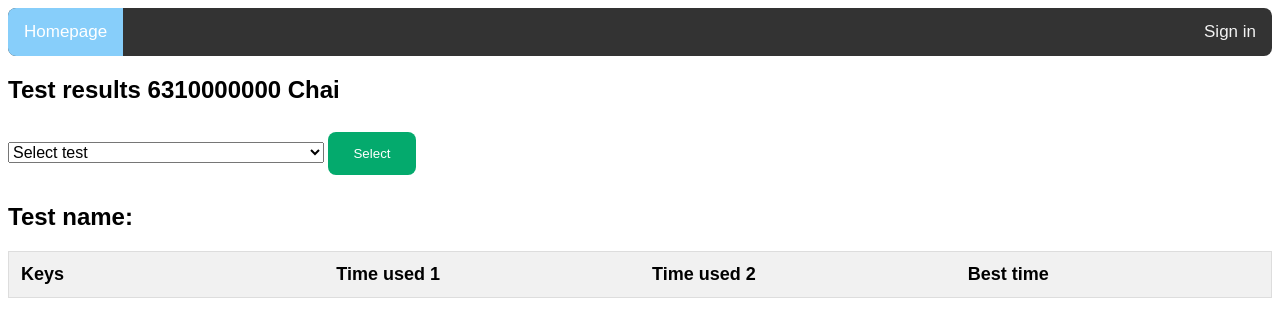
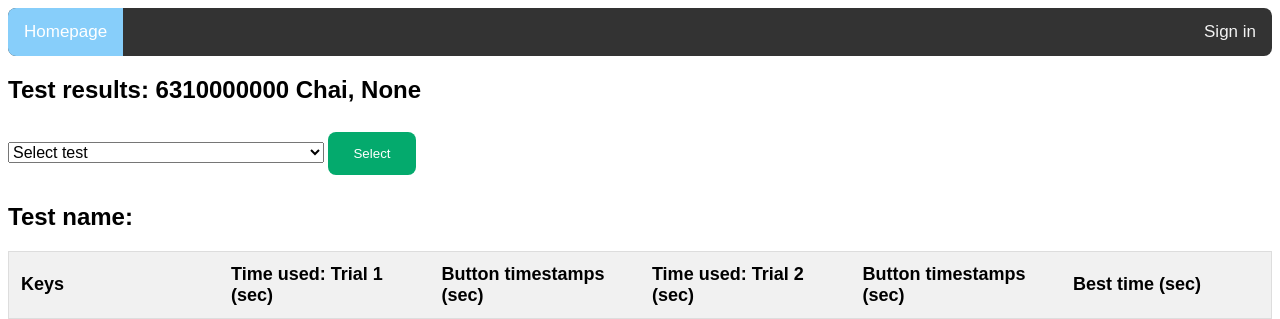
Before and after one commit to BardRoll/Project, a Django app: page /test_result/6310000000 in a window 1280 px wide. Shown: the top 319 px of the page. Run offline with Django 4.2, Linux system fonts and the light colour scheme; data comes from the database, SQL or seed files in the repository; lists and menus that the app fills with data are empty; a map, chart or similar area stays blank; some libraries are stand-ins or nearby versions.

Commit message:
Edit format in table

```diff
--- a/web_server/myapp/templates/test_result.html
+++ b/web_server/myapp/templates/test_result.html
@@ -6,7 +6,7 @@
 {% endblock %}
 
 {% block content %}
-    <h2>Test results {{person.student_id}} {{person.name}}</h2>
+    <h2>Test results: {{person.student_id}} {{person.name}}, {{person.student_type}}</h2>
     <form method="post">
         {% csrf_token %}
         <div>
@@ -28,9 +28,12 @@
         <thead>
             <tr class="header">
                 <th>Keys</th>
-                <th>Time used 1</th>
-                <th>Time used 2</th>
-                <th>Best time</th>
+                <th>Time used: Trial 1 (sec)</th>
+                <th title='["all LEDs off", "first button", ..., "last button"]'>Button timestamps (sec)</th>
+                <th>Time used: Trial 2 (sec)</th>
+                <th title='["all LEDs off", "first button", ..., "last button"]'>Button timestamps (sec)</th>
+                <th>Best time (sec)</th>
+
             </tr>
         </thead>
         <tbody>
@@ -38,7 +41,9 @@
                 <tr>
                     <td>{{key}}</td>
                     <td>{{result.time_1}}</td>
+                    <td>{{result.but_timestamp_1}}</td>
                     <td>{{result.time_2}}</td>
+                    <td>{{result.but_timestamp_2}}</td>
                     <td>{{result.best_time}}</td>
                 </tr>
             {% endfor %}
```
